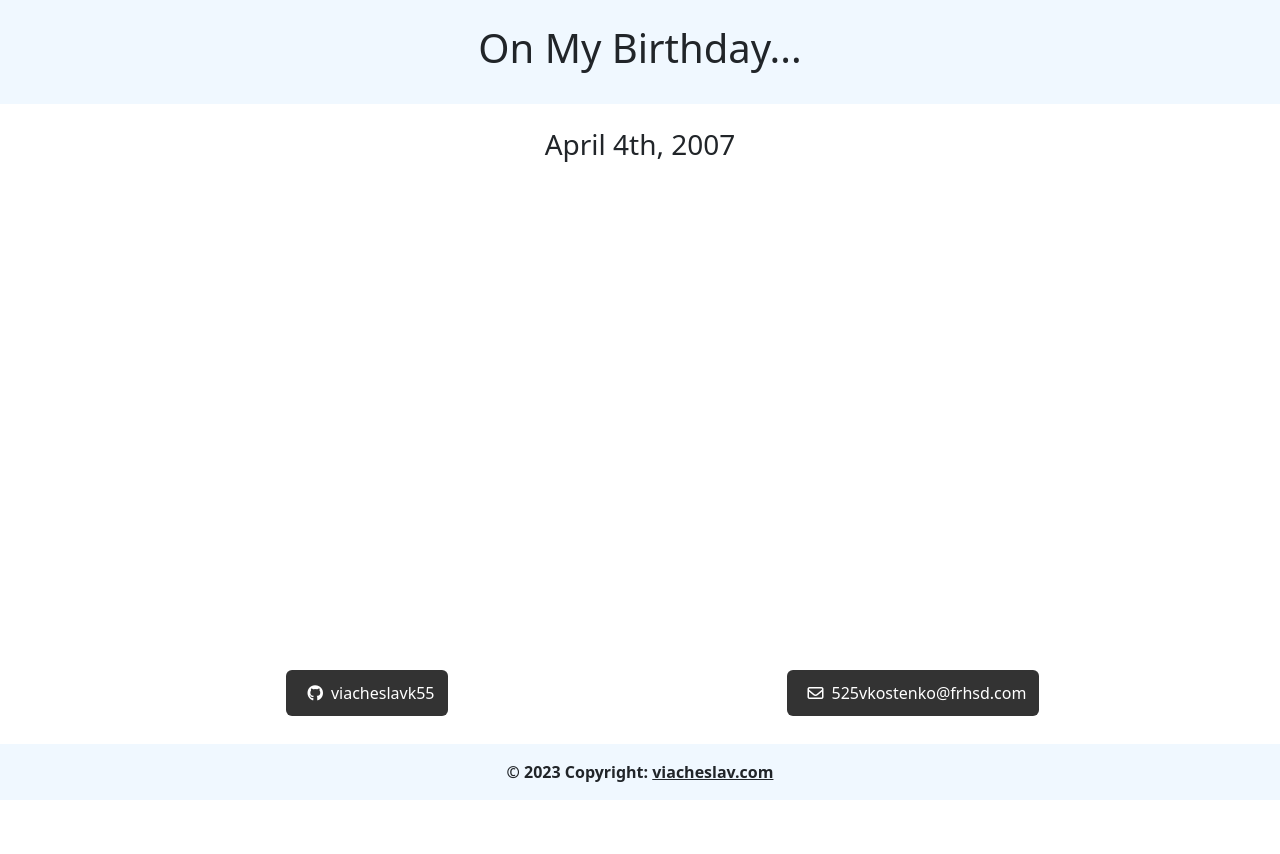
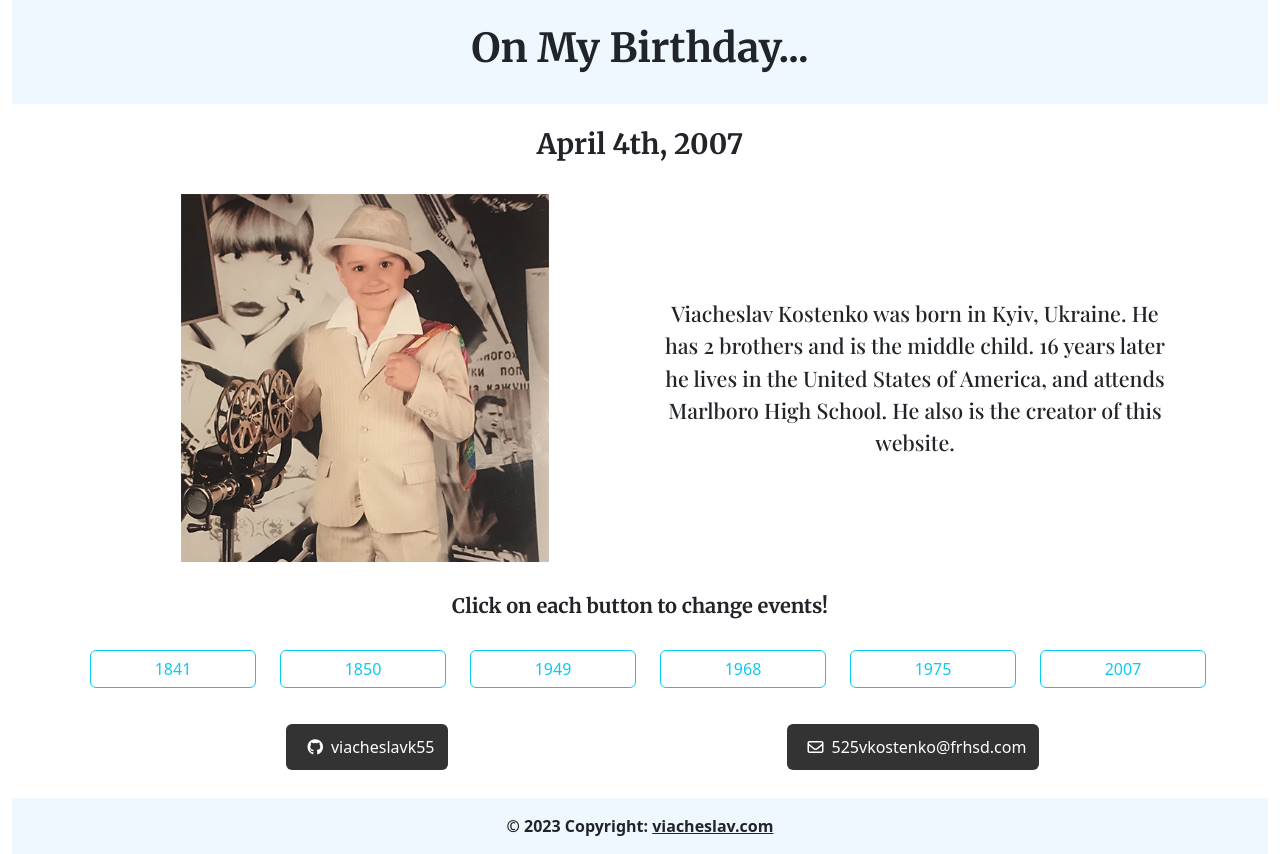
Before and after one commit to viacheslavk55/On-My-Birthday, a plain HTML site: page index.html in a window 1280 px wide. Before the commit the page ends 800 px from the top, so only its background shows below. Drawn offline with nearby package versions, Linux system fonts and the light colour scheme; a web font is replaced by a local one.

Commit message:
wrote js code and added images

```diff
--- a/index.html
+++ b/index.html
@@ -8,6 +8,12 @@
             name="viewport"
             content="width=device-width, initial-scale=1, shrink-to-fit=no"
         />
+        <link rel="preconnect" href="https://fonts.googleapis.com">
+        <link rel="preconnect" href="https://fonts.gstatic.com" crossorigin>
+        <link href="https://fonts.googleapis.com/css2?family=Merriweather:wght@700&display=swap" rel="stylesheet">
+        <link rel="preconnect" href="https://fonts.googleapis.com">
+        <link rel="preconnect" href="https://fonts.gstatic.com" crossorigin>
+        <link href="https://fonts.googleapis.com/css2?family=Playfair+Display:wght@500&display=swap" rel="stylesheet">
         <link rel="stylesheet" href="style.css">
         <link rel="stylesheet" href="https://use.typekit.net/pal0hiu.css">
         <link rel="stylesheet" href="https://cdnjs.cloudflare.com/ajax/libs/font-awesome/6.4.2/css/all.min.css"
@@ -22,24 +28,45 @@
         />
     </head>
 
-    <body>
+    <body class="container-fluid d-flex flex-column">
         <!--Header starts-->
-        <header class="top p-4">
+        <header class="top p-4" style="font-family: 'Merriweather', serif;">
             <h1>On My Birthday...</h1>
         </header>
         <!--Header ends-->
 
         <div class="container">
-            <h3 class="text-center m-4">April 4th, 2007</h3>
-            <div class="row">
-                <div class="col-6">
-
+            <h3 class="text-center m-4" id="changeTitle" style="font-family: 'Merriweather', serif;">April 4th, 2007</h3>
+            <div class="row m-2">
+                <div class="col-12 col-lg-6 text-center">
+                    <img src="images/me.png" class="imagescont m-2" id="changeImage">
                 </div>
-                <div class="col-6">
-
+                <div class="col-12 col-lg-6 d-flex align-items-center justify-content-center">
+                    <p class="text text-center m-2" id="changeText">Viacheslav Kostenko was born in Kyiv, Ukraine. He has 2 brothers and is the middle child. 16 years later he lives in the United States of America, and attends Marlboro High School. He also is the creator of this website.
+                    </p>
                 </div>
             </div>
-
+            <h5 class="text-center m-4" style="font-family: 'Merriweather', serif;">Click on each button to change events!</h5>
+            <div class="row">
+                <div class="col-12 col-lg-2">
+                    <button type="button" onclick="changeStuff1()" class="btn btn-outline-info w-100 m-2">1841</button>
+                </div>
+                <div class="col-12 col-lg-2">
+                    <button type="button" onclick="changeStuff2()" class="btn btn-outline-info w-100 m-2">1850</button>
+                </div>
+                <div class="col-12 col-lg-2">
+                    <button type="button" onclick="changeStuff3()" class="btn btn-outline-info w-100 m-2">1949</button>
+                </div>
+                <div class="col-12 col-lg-2">
+                    <button type="button" onclick="changeStuff4()" class="btn btn-outline-info w-100 m-2">1968</button>
+                </div>
+                <div class="col-12 col-lg-2">
+                    <button type="button" onclick="changeStuff5()" class="btn btn-outline-info w-100 m-2">1975</button>
+                </div>
+                <div class="col-12 col-lg-2">
+                    <button type="button" onclick="changeStuff6()" class="btn btn-outline-info w-100 m-2">2007</button>
+                </div>
+            </div>
         </div>
 
 
--- a/script.js
+++ b/script.js
@@ -0,0 +1,54 @@
+// Changing into 1841
+function changeStuff1() {
+    var element = document.getElementById("changeTitle")
+    element.textContent = "April 4th, 1841"
+    var element = document.getElementById("changeText");
+    element.textContent = "William Henry Harrison, the ninth President of the United States, died on April 4, 1841, just 32 days into his presidency, making it the shortest presidential term in history. His death was attributed to pneumonia, believed to have been contracted during his lengthy inaugural address delivered in inclement weather."
+    var imageElement = document.getElementById("changeImage");
+    imageElement.src = "images/william.png";
+}
+// Changing into 1850
+function changeStuff2() {
+    var element = document.getElementById("changeTitle")
+    element.textContent = "April 4th, 1850"
+    var element = document.getElementById("changeText");
+    element.textContent = "Los Angeles became an American city on April 4, 1850, when California was admitted as the 31st state of the United States. The city's incorporation marked the beginning of its growth into one of the largest and most influential urban centers in the world."
+    var imageElement = document.getElementById("changeImage");
+    imageElement.src = "images/los angeles.png";
+}
+// Changing into 1949
+function changeStuff3() {
+    var element = document.getElementById("changeTitle")
+    element.textContent = "April 4th, 1949"
+    var element = document.getElementById("changeText");
+    element.textContent = "NATO, the North Atlantic Treaty Organization, was formed on April 4, 1949, with the signing of the North Atlantic Treaty. It is a military alliance of 30 countries, established to ensure the collective defense of its members against aggression."
+    var imageElement = document.getElementById("changeImage");
+    imageElement.src = "images/nato.png";
+}
+// Changing into 1968
+function changeStuff4() {
+    var element = document.getElementById("changeTitle")
+    element.textContent = "April 4th, 1968"
+    var element = document.getElementById("changeText");
+    element.textContent = "Martin Luther King Jr. was tragically assassinated on April 4, 1968, in Memphis, Tennessee, marking a devastating loss for the civil rights movement. His death continues to be a poignant reminder of the ongoing struggle for racial equality and justice in the United States."
+    var imageElement = document.getElementById("changeImage");
+    imageElement.src = "images/martin.png";
+}
+// Changing into 1975
+function changeStuff5() {
+    var element = document.getElementById("changeTitle")
+    element.textContent = "April 4th, 1975"
+    var element = document.getElementById("changeText");
+    element.textContent = "Microsoft was founded on April 4, 1975, by Bill Gates and Paul Allen in Albuquerque, New Mexico. The company became a global technology giant, known for its software products such as the Windows operating system and Microsoft Office suite."
+    var imageElement = document.getElementById("changeImage");
+    imageElement.src = "images/bill.png";
+}
+// Changing into 2007
+function changeStuff6() {
+    var element = document.getElementById("changeTitle")
+    element.textContent = "April 4th, 2007"
+    var element = document.getElementById("changeText");
+    element.textContent = "Viacheslav Kostenko was born in Kyiv, Ukraine. He has 2 brothers and is the middle child. 16 years later he lives in the United States of America, and attends Marlboro High School. He also is the creator of this website."
+    var imageElement = document.getElementById("changeImage");
+    imageElement.src = "images/me.png";
+}
--- a/style.css
+++ b/style.css
@@ -4,14 +4,13 @@
 }
 html, body {
     height: 100%;
+    width: 100%;
     margin: 0;
 }
-body {
-    display: flex;
-    flex-direction: column;
+.text {
+    font-family: 'Playfair Display', serif;
+    font-size: calc(0.7rem + 0.8vw);
 }
-footer {
-    position: absolute;
-    bottom: 0;
-    width: 100%;
+.imagescont {
+    width: 70%;
 }
```
Also changed, not shown: images/bill.png (added), images/los angeles.png (added), images/martin.png (added), images/me.png (added), images/nato.png (added), images/william.png (added).
